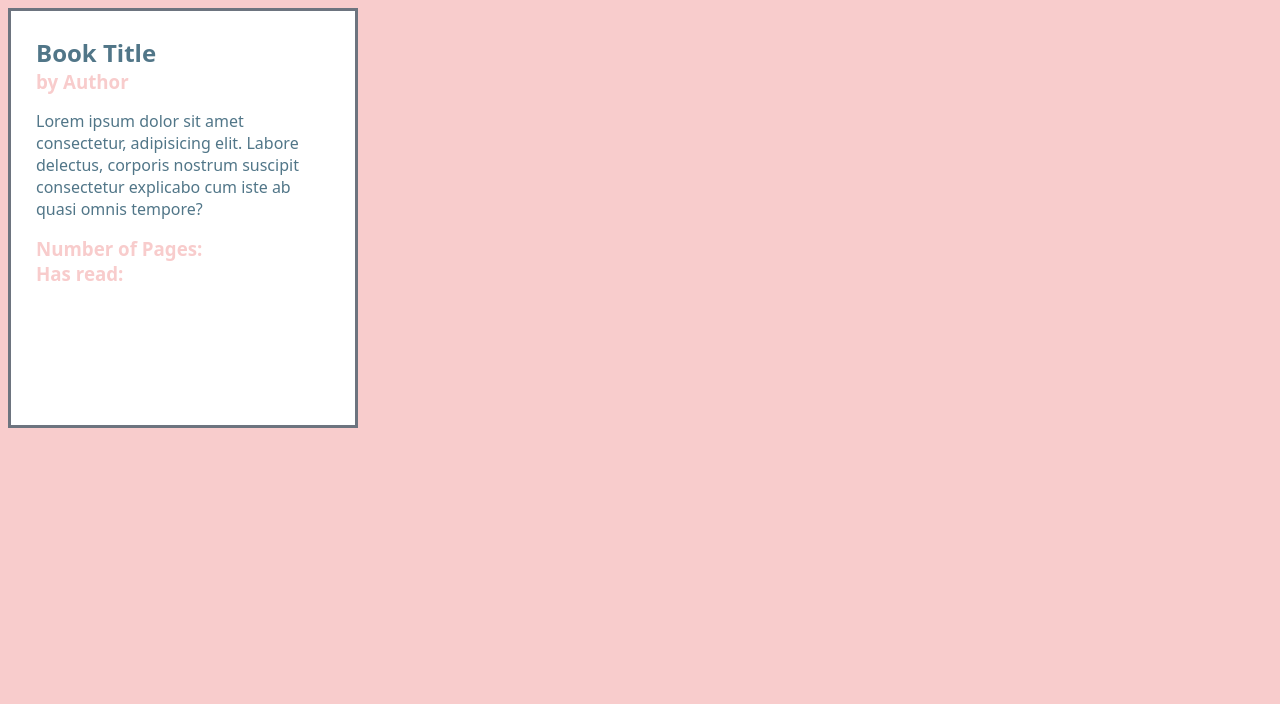
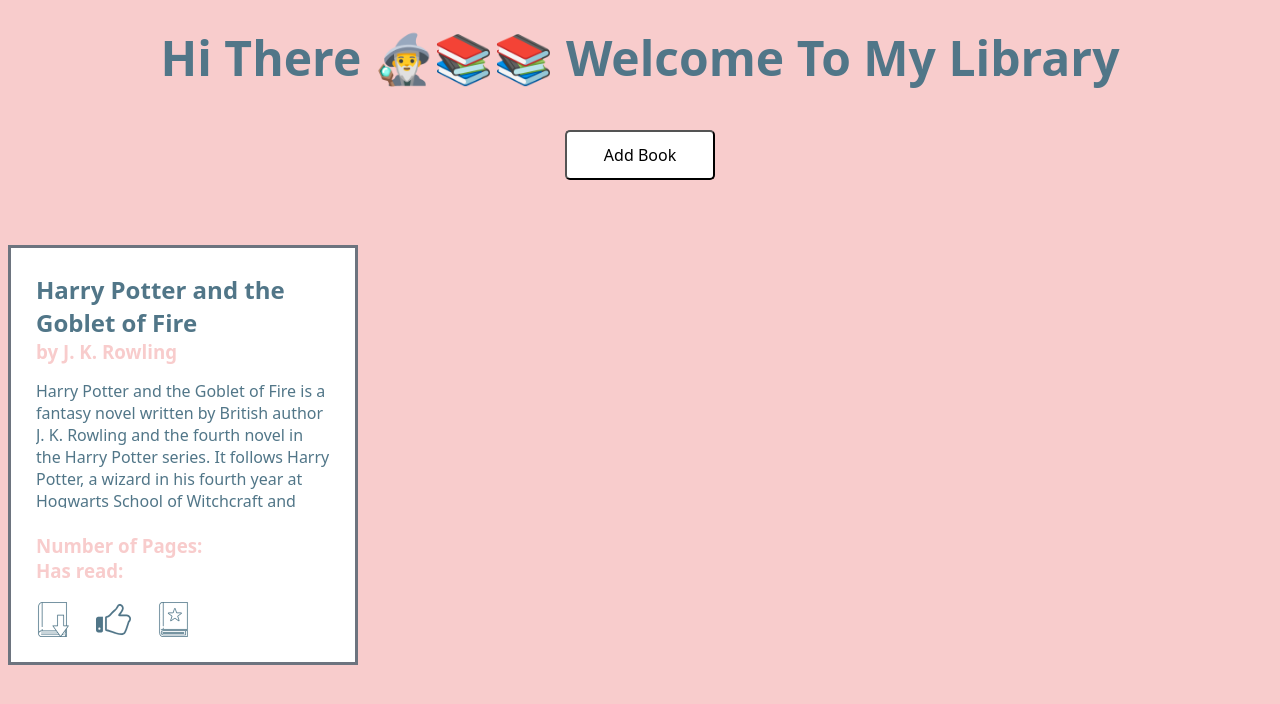
Before and after one commit to Nxlq/library-app, a plain HTML site: page index.html in a window 1280 px wide. Drawn offline with Linux system fonts and the light colour scheme; a script that the page names is missing.

Commit message:
add header content/button

```diff
--- a/index.html
+++ b/index.html
@@ -9,23 +9,40 @@
     <script src="script.js" defer></script>
   </head>
   <body>
-    <header></header>
+    <header>
+      <h1>Hi There 🧙‍♂️📚📚 Welcome To My Library</h1>
+      <button id="btn-add-book">Add Book</button>
+    </header>
     <main>
       <div class="cards-container">
         <div class="card">
           <div class="card-header">
-            <h2>Book Title</h2>
-            <h3 id="card-author">by Author</h3>
+            <h2>Harry Potter and the Goblet of Fire</h2>
+            <h3 id="card-author">by J. K. Rowling</h3>
           </div>
           <div class="card-body">
             <p>
-              Lorem ipsum dolor sit amet consectetur, adipisicing elit. Labore
-              delectus, corporis nostrum suscipit consectetur explicabo cum iste
-              ab quasi omnis tempore?
+              Harry Potter and the Goblet of Fire is a fantasy novel written by
+              British author J. K. Rowling and the fourth novel in the Harry
+              Potter series. It follows Harry Potter, a wizard in his fourth
+              year at Hogwarts School of Witchcraft and Wizardry, and the
+              mystery surrounding the entry of Harry's name into the Triwizard
+              Tournament, in which he is forced to compete.
             </p>
             <div class="book-stats">
               <h3>Number of Pages:</h3>
               <h3>Has read:</h3>
+            </div>
+            <div class="card-icons">
+              <img
+                src="images/download-ebook-svgrepo-com.svg"
+                alt="download book"
+              />
+              <img src="images/like-hand-svgrepo-com.svg" alt="like button" />
+              <img
+                src="images/favorite-book-svgrepo-com.svg"
+                alt="favorite book"
+              />
             </div>
           </div>
         </div>
--- a/styles.css
+++ b/styles.css
@@ -9,6 +9,7 @@
   --book-author-color: rgb(248, 204, 204);
 }
 
+h1,
 h2,
 h3 {
   margin: 0;
@@ -18,12 +19,30 @@
   background-color: #f8cccc;
 }
 
+header {
+  color: var(--book-title-color);
+  font-size: 1.5rem;
+  text-align: center;
+  margin: 25px 0px;
+}
+
+#btn-add-book {
+  height: 50px;
+  width: 150px;
+  background-color: white;
+  margin: 40px 0px;
+  font-size: 16px;
+  border-radius: 5px;
+}
+
 .card {
   background-color: white;
   border: solid 3px #6d747f;
   height: 420px;
   width: 350px;
   padding: 25px;
+  display: grid;
+  grid-template-rows: 1fr 3fr;
 }
 
 .card-header {
@@ -33,6 +52,13 @@
 
 .card-body {
   color: var(--book-title-color);
+  display: grid;
+}
+
+.card-body > p {
+  min-height: 8rem;
+  max-height: 8rem;
+  overflow: auto;
 }
 
 #card-author {
@@ -42,3 +68,15 @@
 .book-stats {
   color: var(--book-author-color);
 }
+
+.card-icons {
+  display: flex;
+  /* justify-content: space-evenly; */
+  gap: 25px;
+  align-items: flex-end;
+}
+
+.card-icons img {
+  height: 35px;
+  width: auto;
+}
```
